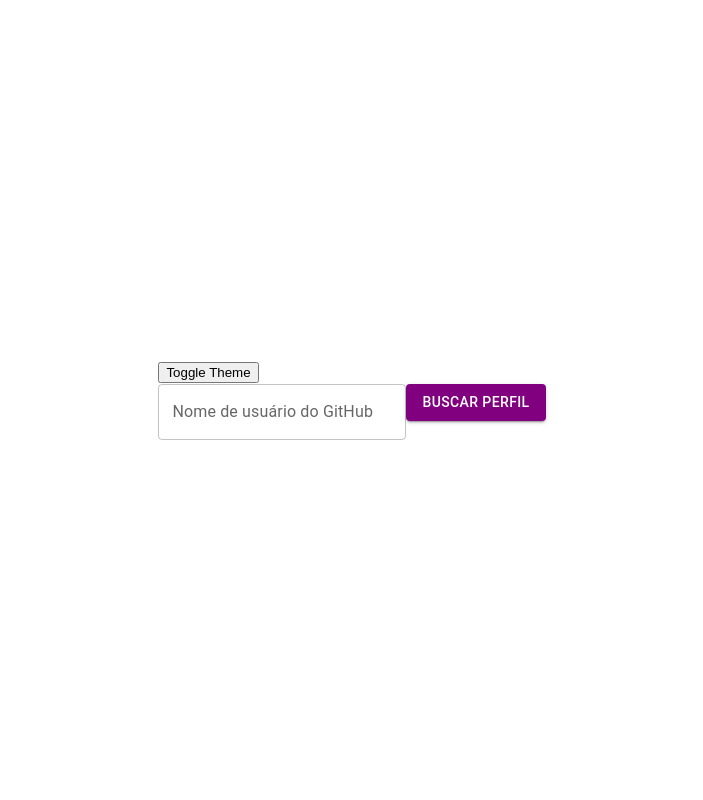
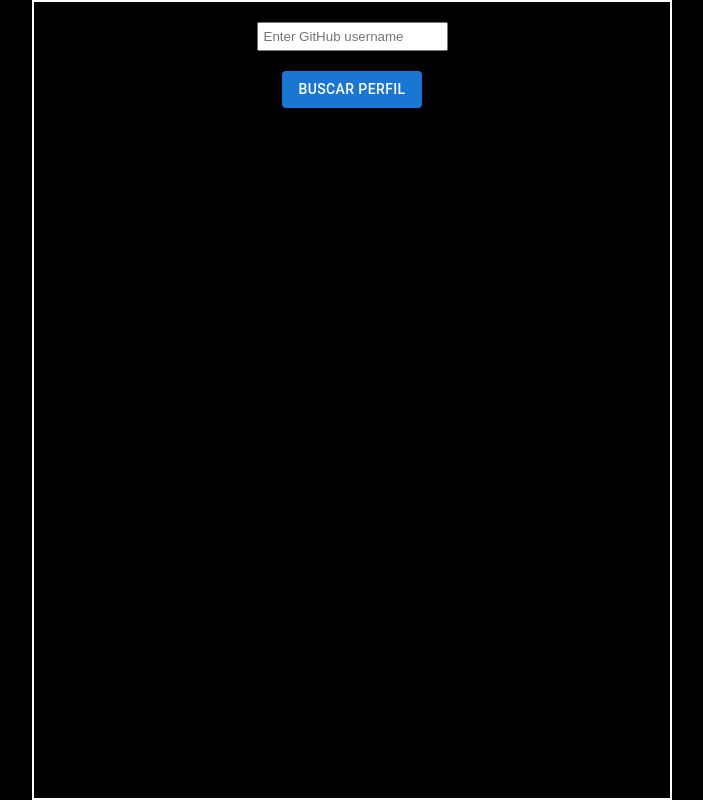
Before and after one commit to anirutsolrak/Card-github, a React (Vite) app: page / in a window 1280 px wide. Shown: the whole page, without its empty margins (288-991 px from the left). Built offline with nearby package versions, Linux system fonts and the light colour scheme.

Commit message:
modificações e ajustes no codigo

```diff
--- /dev/null
+++ b/globalStyle.js
@@ -0,0 +1,25 @@
+import { createGlobalStyle } from "styled-components";
+
+export default createGlobalStyle`
+    *{
+        margin: 0;
+        padding: 0;
+        box-sizing: border-box;
+    }
+
+    body {
+        width: 100vw;
+        font-family: -apple-system, BlinkMacSystemFont, 'Segoe UI', 'Roboto', 'Oxygen', 'Ubuntu', 'Cantarell', 'Fira Sans', 'Droid Sans', 'Helvetica Neue', sans-serif;
+        -webkit-font-smoothing: antialiased;
+        -moz-osx-font-smoothing: grayscale;
+        background-color: black;
+    }
+
+    #root {
+        width: 100%;
+        display: flex;
+        flex-direction: column;
+        justify-content: center;
+        align-items: center;
+    }
+`
--- a/package.json
+++ b/package.json
@@ -23,7 +23,8 @@
     "react": "^18.3.1",
     "react-dom": "^18.3.1",
     "react-router-dom": "^6.26.2",
-    "react-spring": "^9.7.4"
+    "react-spring": "^9.7.4",
+    "styled-components": "^6.1.13"
   },
   "devDependencies": {
     "@eslint/js": "^9.12.0",
--- a/src/App.css
+++ /dev/null
@@ -1,42 +0,0 @@
-  #root {
-  max-width: 1280px;
-  margin: 0 auto;
-  padding: 2rem;
-  text-align: center;
-}
-
-.logo {
-  height: 6em;
-  padding: 1.5em;
-  will-change: filter;
-  transition: filter 300ms;
-}
-.logo:hover {
-  filter: drop-shadow(0 0 2em #646cffaa);
-}
-.logo.react:hover {
-  filter: drop-shadow(0 0 2em #61dafbaa);
-}
-
-@keyframes logo-spin {
-  from {
-    transform: rotate(0deg);
-  }
-  to {
-    transform: rotate(360deg);
-  }
-}
-
-@media (prefers-reduced-motion: no-preference) {
-  a:nth-of-type(2) .logo {
-    animation: logo-spin infinite 20s linear;
-  }
-}
-
-.card {
-  padding: 2em;
-}
-
-.read-the-docs {
-  color: #888;
-}
--- a/src/App.jsx
+++ b/src/App.jsx
@@ -1,81 +1,112 @@
-import React, { useState, useEffect } from 'react';
-import { ThemeProvider, createTheme, CssBaseline } from '@mui/material';
-import UserProfileInput from './componentes/UserProfileInput';
-import GitHubCard from './componentes/GitHubCard';
+import { useState } from 'react';
 import axios from 'axios';
+import styled from 'styled-components';
+import { Button, CircularProgress, Alert } from '@mui/material';
+import EmailIcon from '@mui/icons-material/Email';
+import LocationOnIcon from '@mui/icons-material/LocationOn';
 
-const darkTheme = createTheme({
-  palette: {
-    mode: 'dark',
-    primary: {
-      main: '#002233',
-    },
-    secondary: {
-      main: '#FF5555',
-    },
-    background: {
-      default: '#000000',
-      paper: '#001122',
-    },
-  },
-});
+export default function App() {
+  const [username, setUsername] = useState('');
+  const [userData, setUserData] = useState(null);
+  const [error, setError] = useState(null)
 
-const lightTheme = createTheme({
-  palette: {
-    mode: 'light',
-    primary: {
-      main: '#800080',
-    },
-    secondary: {
-      main: '#FFC0CB',
-    },
-    background: {
-      default: '#FFFFFF',
-      paper: '#F0F0F0',
-    },
-  },
-});
+  const fetchUserData = async (e) => {
 
-function App() {
-  const [userData, setUserData] = useState(null);
-  const [isDarkMode, setIsDarkMode] = useState(false);
-  const [username, setUsername] = useState('');
+    e.preventDefault();
+    setLoading(true);
+    setError(null);
 
-  const toggleTheme = () => {
-    setIsDarkMode(!isDarkMode);
-  };
-
-  useEffect(() => {
-    if (username) {
-      fetchUserData(username);
-    }
-  }, [username]);
-
-  const fetchUserData = async (username) => {
+    setLoading(true)
     try {
       const response = await axios.get(`https://api.github.com/users/${username}`);
-      console.log("Dados do usuário:", response.data);
       setUserData(response.data);
-    } catch (error) {
-      console.error('Error fetching shared user data:', error);
+    } catch (err) {
+      if (axios.isAxiosError(err) && err.response?.status === 404) {
+        setError('Usuário não encontrado');
+      } else {
+        setError('Erro ao buscar dados do usuário');
+      }
+      setUserData(null);
+    } finally {
+      setLoading(false)
     }
   };
 
+  const [loading, setLoading] = useState(false);
+
   return (
-    <ThemeProvider theme={isDarkMode ? darkTheme : lightTheme}>
-      <CssBaseline />
-      <div className="min-h-screen flex flex-col items-center justify-center p-4">
-        <button
-          onClick={toggleTheme}
-          className="mb-4 px-4 py-2 rounded bg-gray-200 dark:bg-gray-700"
-        >
-          Toggle Theme
-        </button>
-        <UserProfileInput setUserData={setUserData} setUsername={setUsername} />
-        {userData && <GitHubCard userData={userData} />}
-      </div>
-    </ThemeProvider>
+    <Container>
+
+      <Input
+        type="text"
+        value={username}
+        onChange={(e) => setUsername(e.target.value)}
+        placeholder="Enter GitHub username"
+      />
+
+      <Button
+        onClick={fetchUserData}
+        type="submit"
+        variant="contained"
+        color="primary"
+        disabled={loading}
+        > {loading ? <CircularProgress size={24}/> : 'Buscar perfil'}
+      </Button>
+
+      {error && (
+        <Alert severity="error" className="mt-2">
+          {error}
+        </Alert>
+      )}
+
+      {userData && (
+        <Card>
+          <Avatar src={userData.avatar_url} alt={userData.name} />
+          <h2>{userData.name}</h2>
+          <p>{userData.bio}</p>
+          <p>Followers: {userData.followers}</p>
+          <p>Following: {userData.following}</p>
+          <p>localização: {userData.location}</p>
+          <EmailIcon fontSize="small" className="mr-2" />
+          email: {userData.email}
+
+          <LocationOnIcon fontSize="small" className="mr-2" />
+          {userData.location}
+        </Card>
+      )}
+    </Container>
   );
 }
 
-export default App;
+const Container = styled.div`
+  display: flex;
+  flex-direction: column;
+  align-items: center;
+  padding: 20px;
+  border: 2px solid white;
+  height: 100svh;
+  gap: 20px;
+  @media screen and (min-width: 638px)
+  {
+    width: 50%;
+  }
+`
+
+const Input = styled.input`
+  padding: 5px;
+`
+
+const Card = styled.div`
+  border: 1px solid #ccc;
+  border-radius: 5px;
+  padding: 20px;
+  margin-top: 20px;
+  text-align: center;
+  color: white;
+`
+
+const Avatar = styled.img`
+  width: 100px;
+  height: 100px;
+  border-radius: 50%;
+`
--- a/src/componentes/UserProfileInput.jsx
+++ /dev/null
@@ -1,57 +0,0 @@
-import React, { useState } from 'react';
-import axios from 'axios';
-import { TextField, Button, CircularProgress, Alert } from '@mui/material';
-
-const UserProfileInput = ({ setUserData, setUsername }) => {
-  const [usernameInput, setUsernameInput] = useState('');
-  const [loading, setLoading] = useState(false);
-  const [error, setError] = useState(null);
-
-  const handleSubmit = async (e) => {
-    e.preventDefault();
-    setLoading(true);
-    setError(null);
-
-    try {
-      setUsername(usernameInput);
-      const response = await axios.get(`https://api.github.com/users/${usernameInput}`);
-      setUserData(response.data);
-    } catch (err) {
-      if (axios.isAxiosError(err) && err.response?.status === 404) {
-        setError('Usuário não encontrado');
-      } else {
-        setError('Erro ao buscar dados do usuário');
-      }
-      setUserData(null);
-    } finally {
-      setLoading(false);
-    }
-  };
-
-  return (
-    <form onSubmit={handleSubmit} className="mb-4 flex flex-col items-center">
-      <TextField
-        label="Nome de usuário do GitHub"
-        variant="outlined"
-        value={usernameInput}
-        onChange={(e) => setUsernameInput(e.target.value)}
-        className="mb-2"
-      />
-      <Button
-        type="submit"
-        variant="contained"
-        color="primary"
-        disabled={loading}
-      >
-        {loading ? <CircularProgress size={24} /> : 'Buscar perfil'}
-      </Button>
-      {error && (
-        <Alert severity="error" className="mt-2">
-          {error}
-        </Alert>
-      )}
-    </form>
-  );
-};
-
-export default UserProfileInput;
--- a/src/index.css
+++ /dev/null
@@ -1,13 +0,0 @@
-body {
-  margin: 0;
-  font-family: -apple-system, BlinkMacSystemFont, 'Segoe UI', 'Roboto', 'Oxygen',
-    'Ubuntu', 'Cantarell', 'Fira Sans', 'Droid Sans', 'Helvetica Neue',
-    sans-serif;
-  -webkit-font-smoothing: antialiased;
-  -moz-osx-font-smoothing: grayscale;
-  /* Propriedades para centralizar verticalmente e horizontalmente */
-  display: flex;
-  justify-content: center;
-  align-items: center;
-  min-height: 100vh; /* Garante que o conteúdo ocupe a altura da tela */
-}
--- a/src/main.jsx
+++ b/src/main.jsx
@@ -1,10 +1,11 @@
 import { StrictMode } from 'react'
 import { createRoot } from 'react-dom/client'
 import App from './App.jsx'
-import './index.css'
+import GlobalStyle from '../globalStyle.js'
 
 createRoot(document.getElementById('root')).render(
   <StrictMode>
+    <GlobalStyle/>
     <App />
   </StrictMode>,
 )
```
Also changed, not shown: 1 other file (tests, documents, lock files or other folders).
